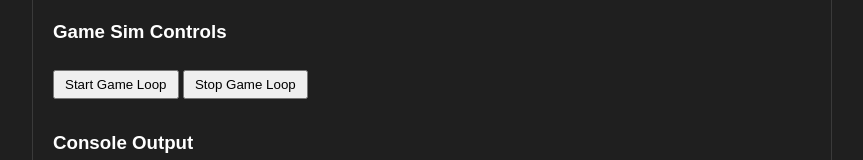
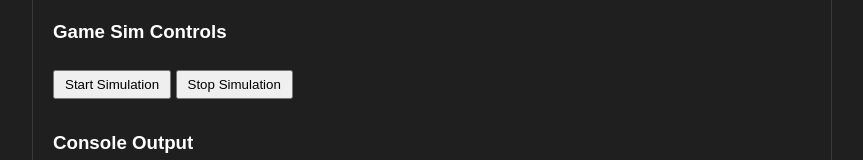
Before and after one commit to nathanpotter17/walloc, a plain HTML site: page test-runner/index.html in a window 1280 px wide. Shown: the part 563-723 px from the top of the page, without its empty margins (208-1071 px from the left). Drawn offline with Linux system fonts and the light colour scheme.

Commit message:
release: walloc v1.0.1: sweep

```diff
--- a/test-runner/index.html
+++ b/test-runner/index.html
@@ -115,8 +115,8 @@
       <div class="control-group">
         <h3>Game Sim Controls</h3>
         <div style="flex-direction: row">
-          <button id="start-btn">Start Game Loop</button>
-          <button id="stop-btn">Stop Game Loop</button>
+          <button id="start-btn">Start Simulation</button>
+          <button id="stop-btn">Stop Simulation</button>
         </div>
       </div>
 
```
